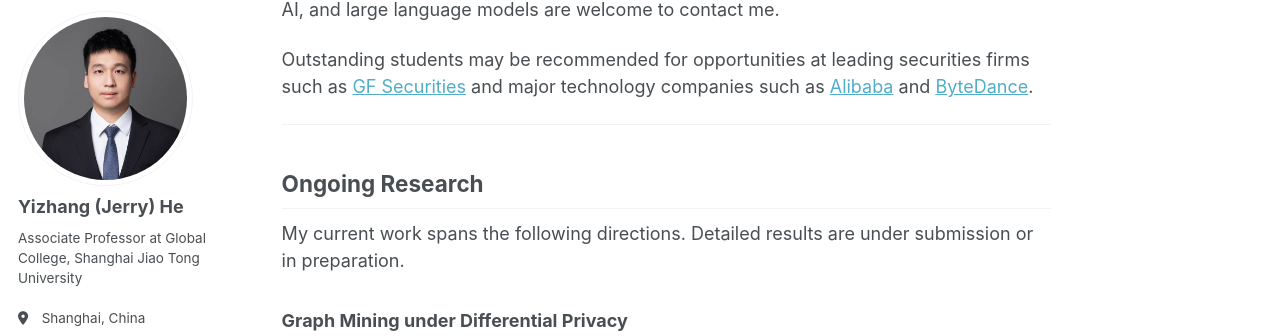
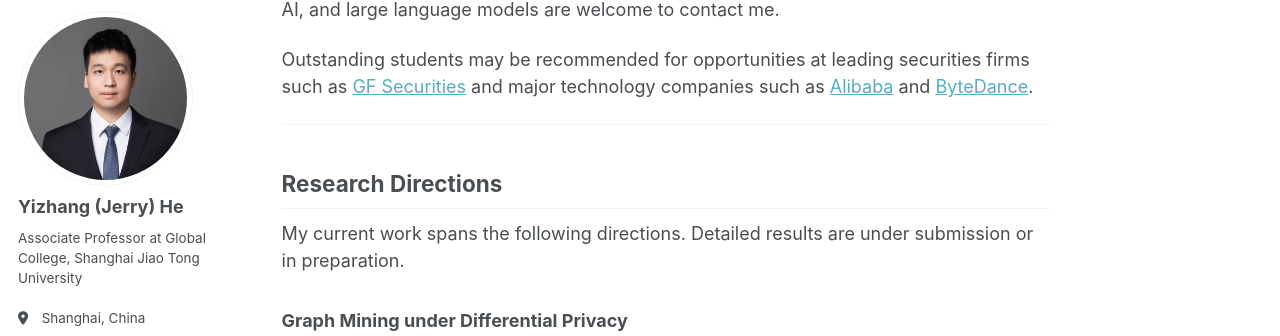
Before and after one commit to jerryUNSW/jerryUNSW.github.io, a Jekyll site: the page built from _pages/about.md, in a window 1280 px wide and 900 px high, scrolled down 500 px. Shown: the part 90-426 px from the top of the window. Built offline with Jekyll 4.4.1, drawn with Linux system fonts in a browser that asks for light colours; some web fonts are replaced; a script bundle is joined from its source files by our own code; library files that are not in the unit come from our copies.

Commit message:
Rename Ongoing Research to Research Directions

```diff
--- a/_pages/about.md
+++ b/_pages/about.md
@@ -20,7 +20,7 @@ Outstanding students may be recommended for opportunities at leading securities
 
 ---
 
-## <span id="ongoing">Ongoing Research</span>
+## <span id="ongoing">Research Directions</span>
 
 My current work spans the following directions. Detailed results are under submission or in preparation.
 
```
